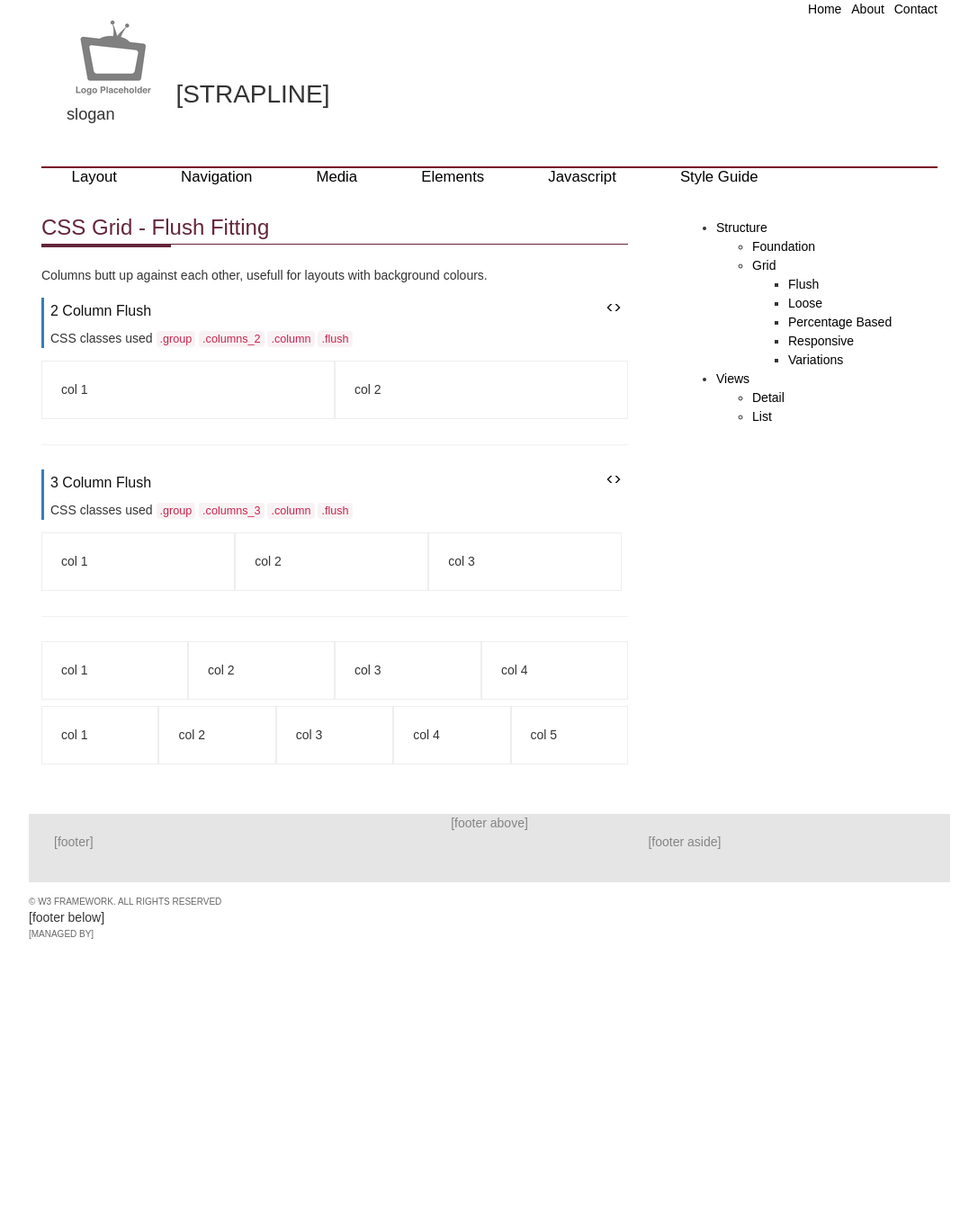
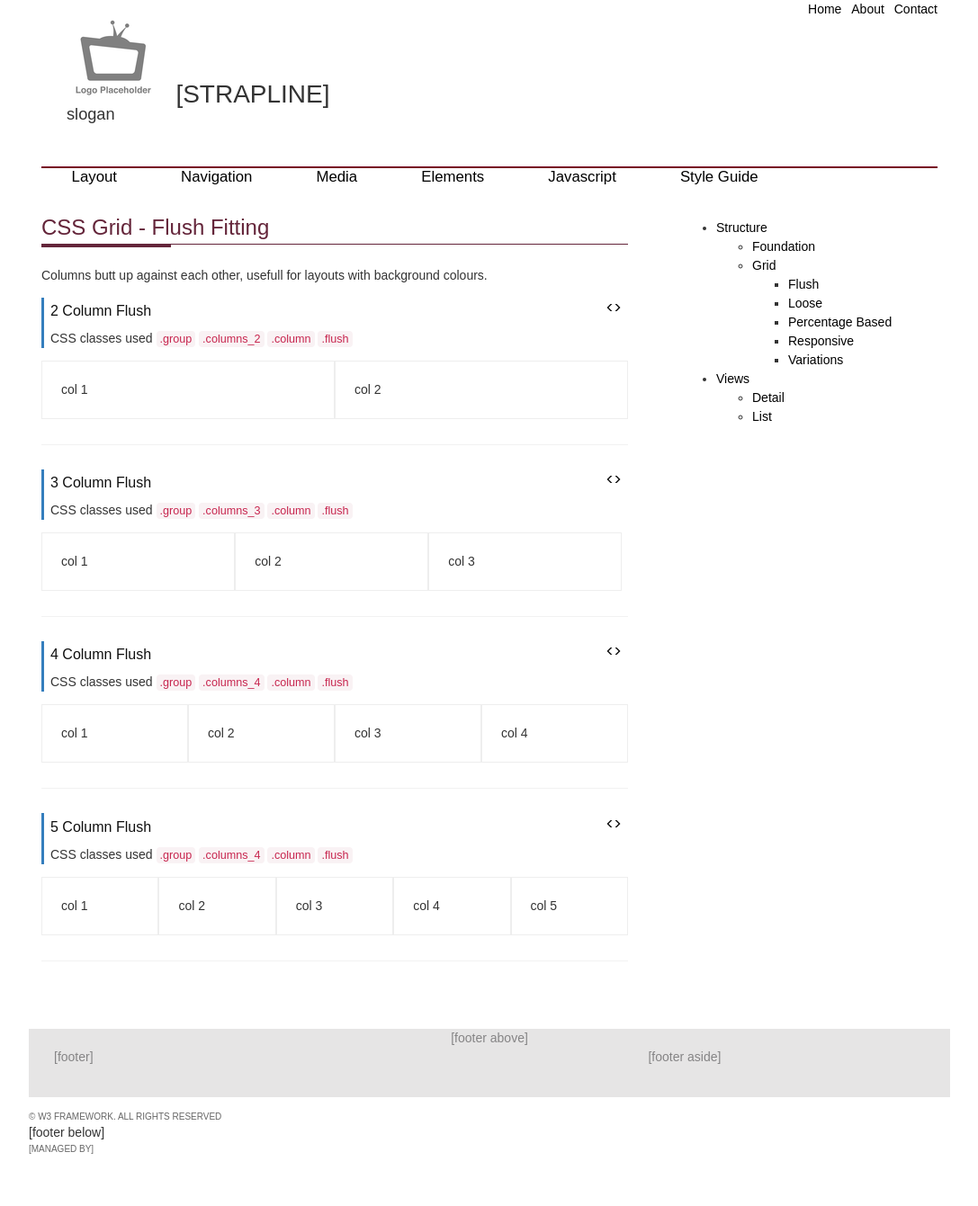
Before and after one commit to 2dpi/templates, a Jekyll site: the page built from www/elements/manual/layout/flush.html, in a window 1280 px wide. Shown: the whole page at 90% size, without its empty margins (96-1183 px from the left). Built offline with Jekyll 4.4.1, drawn with Linux system fonts in a browser that asks for light colours; some web fonts are replaced; before the commit the page ends 1102 px from its top, so only the background shows below that.

Commit message:
adding pages

```diff
--- a/www/elements/manual/layout/flush.html
+++ b/www/elements/manual/layout/flush.html
@@ -22,7 +22,8 @@ keywords: css3 grid
         <div class="toggle_show container_panel out_tight out_only_bottom in_tight fill">
 {% highlight html %}{% raw %}<!-- add .group (clearfix) to solve floating problems -->
 <!-- add .columns_2 to indicate number of columns -->
-<div class="group columns_2">
+<!-- add .flush to zero margins -->
+<div class="group columns_2 flush">
   <!-- add .column to identify column -->
   <div class="column">col 1</div>
   <!-- add .column to identify column -->
@@ -43,8 +44,9 @@ keywords: css3 grid
         </div>
         <div class="toggle_show container_panel out_tight out_only_bottom in_tight fill">
 {% highlight html %}{% raw %}<!-- add .group (clearfix) to solve floating problems -->
-<!-- add .columns_2 to indicate number of columns -->
-<div class="group columns_3">
+<!-- add .columns_3 to indicate number of columns -->
+<!-- add .flush to zero margins -->
+<div class="group columns_3 flush">
   <!-- add .column to identify column -->
   <div class="column">col 1</div>
   <!-- add .column to identify column -->
@@ -53,23 +55,82 @@ keywords: css3 grid
   <div class="column">col 3</div>
 </div>
 {% endraw %}{% endhighlight %}
-
+<p>OR</p>
+{% highlight html %}{% raw %}<!-- add .group (clearfix) to solve floating problems -->
+<!-- add .columns_3 to indicate number of columns -->
+<div class="group columns_3">
+  <!-- add .flush to zero margins -->
+  <!-- add .column to identify column -->
+  <div class="column flush">col 1</div>
+  <!-- add .flush to zero margins -->
+  <!-- add .column to identify column -->
+  <div class="column flush">col 2</div>
+  <!-- add .flush to zero margins -->
+  <!-- add .column to identify column -->
+  <div class="column flush">col 3</div>
+</div>
+{% endraw %}{% endhighlight %}
         </div>
         <hr>
-
-        <div class="columns_4 flush out_tight out_only_bottom">
+        <div class="callout">
+          <h4>4 Column Flush<i class="icon-embed float_right toggle"></i></h4>
+          <p>CSS classes used <code>.group</code> <code>.columns_4</code>  <code>.column</code> <code>.flush</code></p>
+        </div>
+        <div class="toggle_hide group columns_4 flush out_tight out_only_bottom">
           <div class="column in_loose outline">col 1</div>
           <div class="column in_loose outline">col 2</div>
           <div class="column in_loose outline">col 3</div>
           <div class="column in_loose outline">col 4</div>
         </div>
-        <div class="columns_5 flush out_tight out_only_bottom">
+        <div class="toggle_show container_panel out_tight out_only_bottom in_tight fill">
+{% highlight html %}{% raw %}<!-- add .group (clearfix) to solve floating problems -->
+<!-- add .columns_4 to indicate number of columns -->
+<!-- add .flush to zero margins -->
+<div class="group columns_4 flush">
+  <!-- add .column to identify column -->
+  <div class="column">col 1</div>
+  <!-- add .column to identify column -->
+  <div class="column">col 2</div>
+  <!-- add .column to identify column -->
+  <div class="column">col 3</div>
+  <!-- add .column to identify column -->
+  <div class="column">col 4</div>
+</div>
+{% endraw %}{% endhighlight %}
+
+        </div>
+        <hr>
+        <div class="callout">
+          <h4>5 Column Flush<i class="icon-embed float_right toggle"></i></h4>
+          <p>CSS classes used <code>.group</code> <code>.columns_4</code>  <code>.column</code> <code>.flush</code></p>
+        </div>
+        <div class="toggle_hide group columns_5 flush out_tight out_only_bottom">
           <div class="column in_loose outline">col 1</div>
           <div class="column in_loose outline">col 2</div>
           <div class="column in_loose outline">col 3</div>
           <div class="column in_loose outline">col 4</div>
           <div class="column in_loose outline">col 5</div>
         </div>
+        <div class="toggle_show container_panel out_tight out_only_bottom in_tight fill">
+{% highlight html %}{% raw %}<!-- add .group (clearfix) to solve floating problems -->
+<!-- add .columns_5 to indicate number of columns -->
+<!-- add .flush to zero margins -->
+<div class="group columns_5 flush">
+  <!-- add .column to identify column -->
+  <div class="column">col 1</div>
+  <!-- add .column to identify column -->
+  <div class="column">col 2</div>
+  <!-- add .column to identify column -->
+  <div class="column">col 3</div>
+  <!-- add .column to identify column -->
+  <div class="column">col 4</div>
+  <!-- add .column to identify column -->
+  <div class="column">col 5</div>
+</div>
+{% endraw %}{% endhighlight %}
+
+        </div>
+        <hr>
       </article>
     </div>
     <aside class="container_aside">
```
